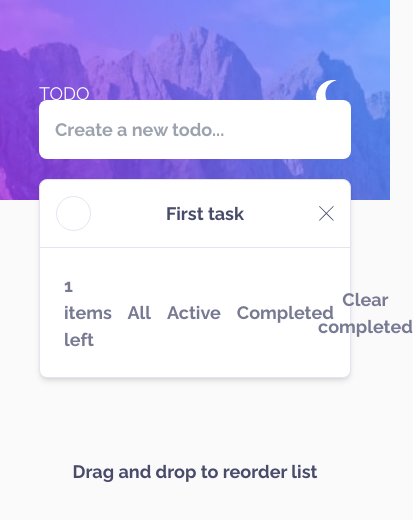
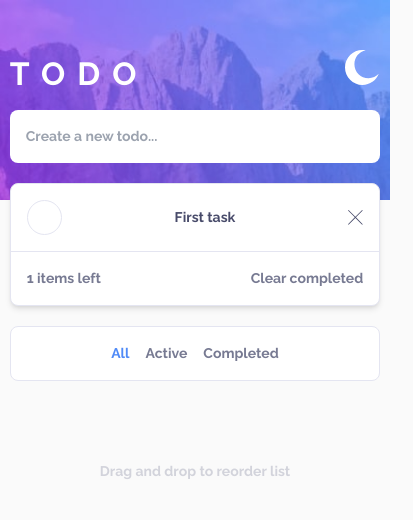
Before and after one commit to Eliman-C5/todo-app-challenge, a React (Vite) app: page / in a window 390 px wide. Shown: the top 520 px of the page, 413 px wide, since content can reach past the window. Built offline with nearby package versions, Linux system fonts and the light colour scheme.

Commit message:
Design finished and starting with drag and drop

```diff
--- a/package.json
+++ b/package.json
@@ -10,6 +10,8 @@
   },
   "dependencies": {
     "react": "^18.2.0",
+    "react-dnd": "^16.0.1",
+    "react-dnd-html5-backend": "^16.0.1",
     "react-dom": "^18.2.0"
   },
   "devDependencies": {
--- a/src/TodoApp.jsx
+++ b/src/TodoApp.jsx
@@ -1,16 +1,20 @@
 import { Dashboard } from "./components/Dashboard/Dashboard";
 import { Header } from "./components/Header/Header";
 import { TodoProvider } from "./context/TodoProvider";
+import { DndProvider} from 'react-dnd'
+import { HTML5Backend } from 'react-dnd-html5-backend'
 
 function TodoApp() {
 
   return (
+  <DndProvider backend={HTML5Backend}>
   <TodoProvider>
     <div className="">
       <Header />
       <Dashboard />
     </div>
   </TodoProvider>
+  </DndProvider>
   )
 }
 
--- a/src/components/Dashboard/AddItems.jsx
+++ b/src/components/Dashboard/AddItems.jsx
@@ -35,7 +35,7 @@ export const AddItems = ({newTask}) => {
         placeholder="Create a new todo..."
         value={inputValue}
         onChange={onChange}
-        className="font-bold p-4 w-full rounded-lg outline-0 bg-[#fff] dark:bg-btnBackground"
+        className="font-bold p-4 w-full rounded-lg outline-0 bg-[#fff] dark:bg-btnBackground dark:text-[#cacde8]"
       />
     </form>
   )
--- a/src/components/Dashboard/Dashboard.jsx
+++ b/src/components/Dashboard/Dashboard.jsx
@@ -3,13 +3,14 @@ import { initialState } from "../../data/initialState";
 import { TYPES } from "../../data/Types";
 import { todoReducer } from "../../reducers/todoReducer";
 import { AddItems, TaskItem, TasksLeft } from "./"
+import { TaskFilter } from "./TaskFilter";
 
 export const Dashboard = () => {
 
   const [todos, todosDispatch] = useReducer(todoReducer, initialState);
 
   return (
-    <div className="relative -top-[100px] w-[80%] mx-auto flex flex-col z-10">
+    <div className="relative -top-[90px] md:-top-[100px] w-[95%] md:w-[80%] mx-auto flex flex-col z-10">
 
       <AddItems newTask={(value) => todosDispatch({type: TYPES.ADD, payload: value})} />
 
@@ -30,7 +31,9 @@ export const Dashboard = () => {
 
       </ul>
 
-      <div className="text-principal mt-20 font-bold text-center">Drag and drop to reorder list</div>
+      <TaskFilter />
+
+      <div className="mt-20 font-bold text-center text-[#d2d3db] dark:text-[#484b6a]">Drag and drop to reorder list</div>
 
     </div>
   )
--- a/src/components/Dashboard/TaskFilter.jsx
+++ b/src/components/Dashboard/TaskFilter.jsx
@@ -1,25 +1,32 @@
-import React, { useContext } from 'react'
+import React, { useContext, useState } from 'react'
 import { TodoContext } from '../../context/TodoContext';
 
-export const TaskFilter = () => {
+export const TaskFilter = ({mobile = true}) => {
 
   const {setIsActive, setIsCompleted } = useContext( TodoContext );
+  const [btnFilterActive, isBtnFilterActive] = useState('ALL');
 
-  {/* Definir un componente en Tailwind para estilos repetidos (PENDIENTE) */}
   return (
-    <div className="flex gap-4 relative left-[6%] text-[#777a92] font-bold">
+    <div
+      className={`${mobile ?
+      'flex md:hidden border border-[#e4e5f1] dark:border-btnBackground bg-[#fff] dark:bg-btnBackground rounded-lg p-4 mt-5 justify-center'
+      : 'hidden md:flex'}
+      gap-4 relative md:left-[6%] text-[#777a92] font-bold`}>
         <button onClick={() => {
           setIsActive(false);
           setIsCompleted(false);
-        }}>All</button>
+          isBtnFilterActive('ALL');
+        }} className={`text-[14px] md:text-[18px] ${btnFilterActive === 'ALL' && 'text-[#4f8af7]'}`}>All</button>
         <button onClick={() => {
           setIsActive(true);
           setIsCompleted(false);
-        }}>Active</button>
+          isBtnFilterActive('ACTIVE');
+        }} className={`text-[14px] md:text-[18px] ${btnFilterActive === 'ACTIVE' && 'text-[#4f8af7]'}`}>Active</button>
         <button onClick={() => {
           setIsActive(false);
           setIsCompleted(true);
-        }}>Completed</button>
+          isBtnFilterActive('COMPLETED');
+        }} className={`text-[14px] md:text-[18px] ${btnFilterActive === 'COMPLETED' && 'text-[#4f8af7]'}`}>Completed</button>
     </div>
   )
 }
--- a/src/components/Dashboard/TaskItem.jsx
+++ b/src/components/Dashboard/TaskItem.jsx
@@ -15,13 +15,16 @@ export const TaskItem = ({ todosDispatch, todo }) => {
     >
 
       <div
-        className='circle rounded-full border border-[#e4e5f1] dark:border-[#777a92]'
+        className={`circle rounded-full border border-[#e4e5f1] dark:border-[#777a92] flex justify-center items-center ${todo.completed ? 'check' : ''}`}
         onClick={() => {
           todosDispatch({type: TYPES.COMPLETED, payload: {...todo, completed: !todo.completed}});
         }}>
+        {
+          todo.completed && <img src='/images/icon-check.svg' className='h-[15px] w-[15px]' />
+        }
       </div>
 
-      <p className={`${todo.completed && 'line-through'} text-[#484b6a] dark:text-[#d2d3db] font-bold`}>{todo.name}</p>
+      <p className={`${todo.completed ? 'line-through text-[#484b6a]' : 'text-[#484b6a] dark:text-[#cacde8]'} font-bold`}>{todo.name}</p>
 
       <img className="cursor-pointer h-[15px] w-[15px]" src='/images/icon-cross.svg' onClick={() => todosDispatch({type: TYPES.DELETE, payload: todo.id})}></img>
 
--- a/src/components/Dashboard/TasksLeft.jsx
+++ b/src/components/Dashboard/TasksLeft.jsx
@@ -3,13 +3,13 @@ import { TaskFilter } from './TaskFilter'
 
 export const TasksLeft = ({todos, todosDispatch}) => {
   return (
-    <div className="flex justify-between p-6">
+    <div className="flex justify-between p-4 md:p-6">
 
-        <span className='my-auto font-bold text-[#777a92]'>{todos.filter(todo => todo.completed === false).length} items left</span>
+        <span className='my-auto font-bold text-[#777a92] text-[14px] md:text-[18px]'>{todos.filter(todo => todo.completed === false).length} items left</span>
 
-        <TaskFilter />
+        <TaskFilter mobile={false} />
 
-        <button className='font-bold text-[#777a92]' onClick={() => todosDispatch({type: TYPES.CLEAR_COMPLETED_TODOS})}>
+        <button className='font-bold text-[#777a92] text-[14px] md:text-[18px]' onClick={() => todosDispatch({type: TYPES.CLEAR_COMPLETED_TODOS})}>
           Clear completed
         </button>
 
--- a/src/components/Header/Header.jsx
+++ b/src/components/Header/Header.jsx
@@ -1,11 +1,9 @@
 import React from 'react'
-import { useEffect } from 'react';
-import { useContext } from 'react'
-import { TodoContext } from '../../context/TodoContext'
+import { useState, useEffect } from 'react';
 
 export const Header = () => {
 
-  const {isDarkMode, setIsDarkMode} = useContext(TodoContext);
+  const [isDarkMode, setIsDarkMode] = useState(false);
 
   useEffect(() => {
 
@@ -23,8 +21,8 @@ export const Header = () => {
       'md:bg-[url("/images/bg-desktop-light.jpg")] bg-[url("/images/bg-mobile-light.jpg")]'}
     `}>
 
-      <div className="relative top-[40%] flex justify-between w-[80%] mx-auto">
-        <h1 className="text-white">TODO</h1>
+      <div className="relative top-[25%] flex justify-between w-[95%] md:w-[80%] mx-auto">
+        <h1 className="title text-white">TODO</h1>
         {
           isDarkMode ?
           <img
--- a/src/context/TodoProvider.jsx
+++ b/src/context/TodoProvider.jsx
@@ -6,7 +6,6 @@ export const TodoProvider = ({children}) => {
 
   const [isActive, setIsActive] = useState(false);
   const [isCompleted, setIsCompleted] = useState(false);
-  const [isDarkMode, setIsDarkMode] = useState(false);
 
   return (
     <TodoContext.Provider value={{
@@ -14,8 +13,6 @@ export const TodoProvider = ({children}) => {
       setIsActive,
       isCompleted,
       setIsCompleted,
-      isDarkMode,
-      setIsDarkMode
     }}>
       {children}
     </TodoContext.Provider>
--- a/src/index.css
+++ b/src/index.css
@@ -3,9 +3,9 @@
 @tailwind utilities;
 
 @layer components {
-  .input-styles {
+  /* .input-styles {
     @apply
-  }
+  } */
 }
 
 body {
@@ -13,7 +13,23 @@ body {
   font-size: 18px;
 }
 
+@media screen and (max-width: 768px) {
+  body {
+    font-size: 14px;
+  }
+}
+
 .circle {
   height: 35px;
   width: 35px;
 }
+
+.check {
+  Background: linear-gradient(146deg, hsl(192, 100%, 67%), hsl(280, 87%, 65%))
+}
+
+.title {
+  font-size: 32px;
+  font-weight: 700;
+  letter-spacing: 12px;
+}
```
Also changed, not shown: 1 other file (tests, documents, lock files or other folders).
